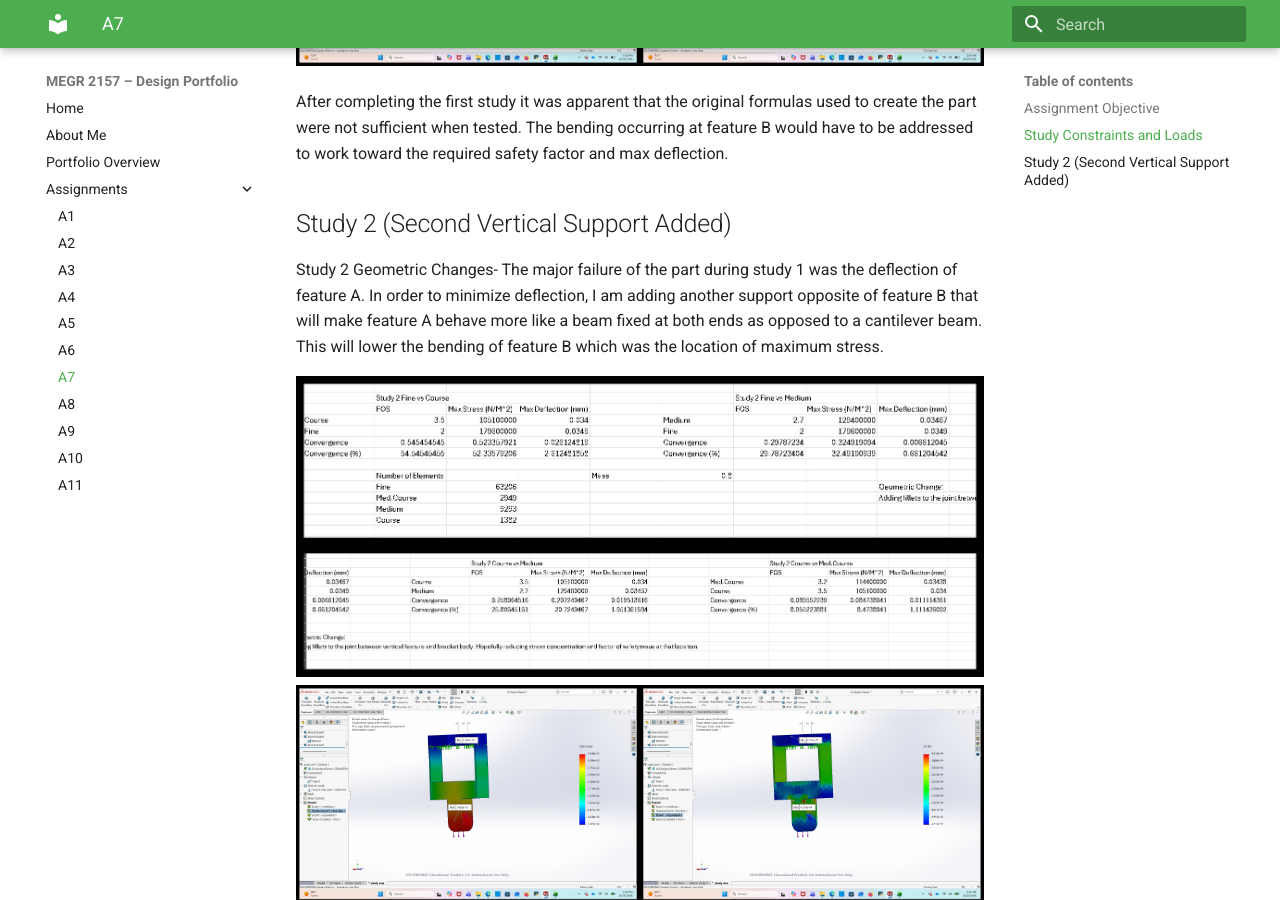
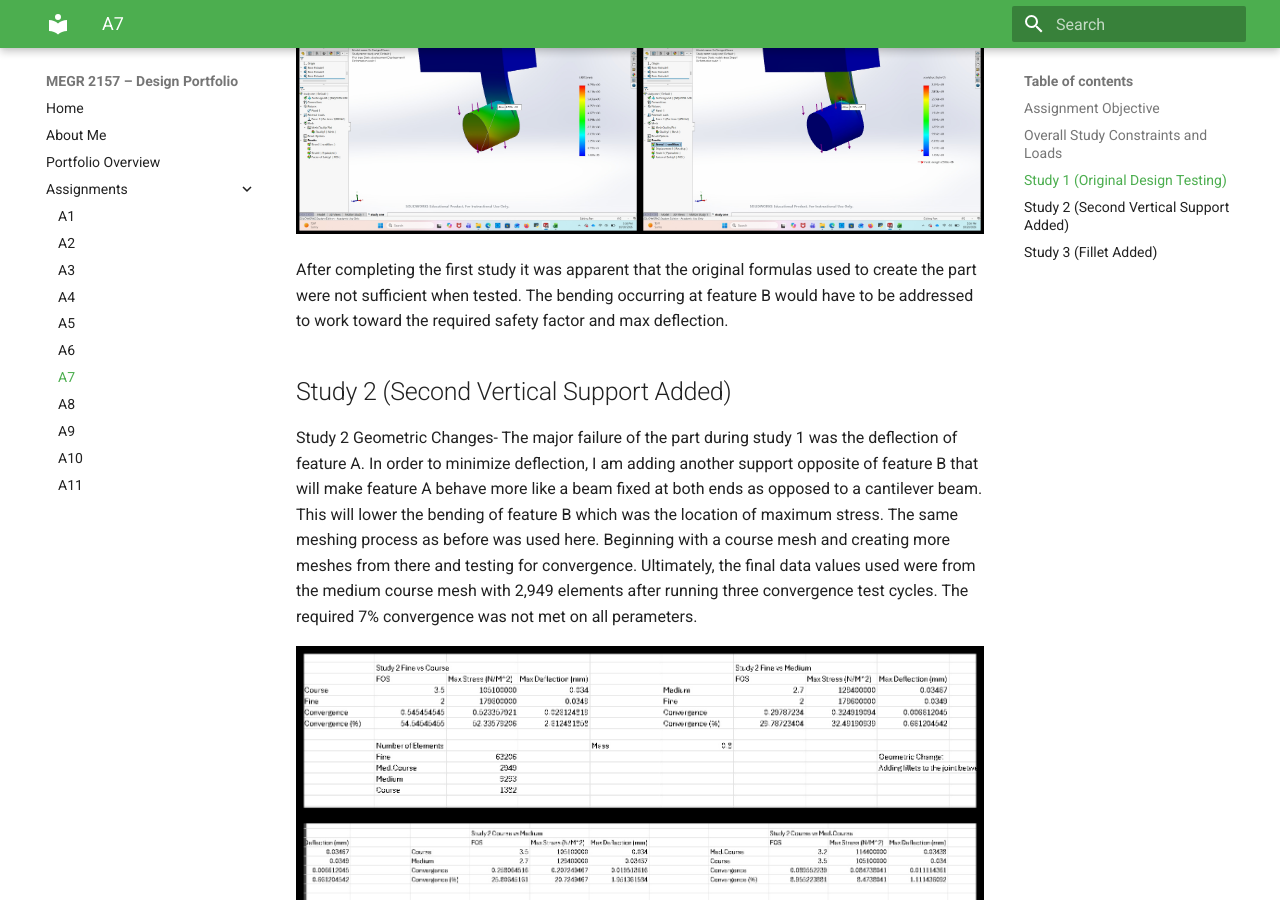
Before and after one commit to Taylor-Rockefeller-Portfolio/megr2157-portfolio, an MkDocs documentation site: the page built from docs/assignments/A07/index.md, in a window 1280 px wide and 900 px high, scrolled down 4023 px. Built offline with MkDocs 1.6.1 and Material for MkDocs 9.7.7, drawn with Linux system fonts in a browser that asks for light colours; some of the changed text lies outside the part shown.

Commit message:
Revise FEA study documentation for clarity and detail
Updated assignment documentation with detailed descriptions of FEA studies and adjustments made in each iteration. Clarified convergence testing results and geometric changes for improved clarity.

```diff
--- a/docs/assignments/A07/index.md
+++ b/docs/assignments/A07/index.md
@@ -3,17 +3,20 @@
 ## Assignment Objective
 
 ![](Assignment_Objective.png)
+
+Below is the final model of the part after three iterations of FEA. The model has been marked for easy identification of features throughout the assignment. When a feature is referenced, it will be with regards to the image below.
+
 ![](Part_Features_Diagram.png)
 
-## Study Constraints and Loads
+## Overall Study Constraints and Loads
 
 For each iteration of FEA studies, the part is constrained by a fixed connection at feature E as shown below. The load is 1000 pounds of force distributed across feature A uniformly, as shown below.
 
 ![](combined-image(6).jpg)
 
-Study 1 (Original Design Testing)
+## Study 1 (Original Design Testing)
 
-Once constraints and loads were set, I began by creating a course mesh and running the study. I proceeded to create more mesh sizes with varying element counts and checking the convergence. I completed multiple convergence tests between the mesh sizes. Finally resulting in the use of the fine mesh data with 64,232 elements. The convergence tests and the results of the multiple mesh tests are available below. The fine mesh data is highlighted green.
+Once constraints and loads were set, I began by creating a course mesh and running the study. I proceeded to create more mesh sizes with varying element counts and checking the convergence. I completed multiple convergence tests between the mesh sizes. After conducting three convergence testing cycles the final data was from the fine mesh with 64,232 elements. The convergence tests and the results of the multiple mesh tests are available below. The fine mesh data is highlighted green. The required 7% convergence was not met on all perameters.
 
 ![](study_1_excel.jpg)
 
@@ -34,7 +37,7 @@ After completing the first study it was apparent that the original formulas used
 
 ## Study 2 (Second Vertical Support Added)
 
-Study 2 Geometric Changes- The major failure of the part during study 1 was the deflection of feature A. In order to minimize deflection, I am adding another support opposite of feature B that will make feature A behave more like a beam fixed at both ends as opposed to a cantilever beam. This will lower the bending of feature B which was the location of maximum stress.
+Study 2 Geometric Changes- The major failure of the part during study 1 was the deflection of feature A. In order to minimize deflection, I am adding another support opposite of feature B that will make feature A behave more like a beam fixed at both ends as opposed to a cantilever beam. This will lower the bending of feature B which was the location of maximum stress. The same meshing process as before was used here. Beginning with a course mesh and creating more meshes from there and testing for convergence. Ultimately, the final data values used were from the medium course mesh with 2,949 elements after running three convergence test cycles. The required 7% convergence was not met on all perameters.
 
 ![](study_2_excel.jpg)
 ![](study_2_screenshots(4).jpg)
@@ -43,9 +46,9 @@ Study 2 Geometric Changes- The major failure of the part during study 1 was the
 ![](study_2_screenshots(7).jpg)
 ![](study_2_Geometry.png)
 
-Study 3 (Fillet Added)
+## Study 3 (Fillet Added)
 
-Study 3 Geometric Changes- The failure point in study 2 was the joint between feature B and feature C. Particularly in the outer most edges. To combat this, I am adding a fillet at those joints. I made radius changes to the fillet after beginning study 3 when I realized that a large radius would be required to lower stresses and increase the safety factor.
+Study 3 Geometric Changes- The failure point in study 2 was the joint between feature B and feature C. Particularly in the outer most edges. To combat this, I am adding a fillet at those joints. I made radius changes to the fillet after beginning study 3 when I realized that a large radius would be required to lower stresses and increase the safety factor. Mesh process was the same as the prior studies. Starting with a course mesh and creating other mesh configurations to find convergence. The final data used was from the medium course mesh with 2,723 elements. The required 7% convergence was not met on all perameters.
 ![](study_3_attempt.png)
 ![](study_3_excel.jpg)
 
```
